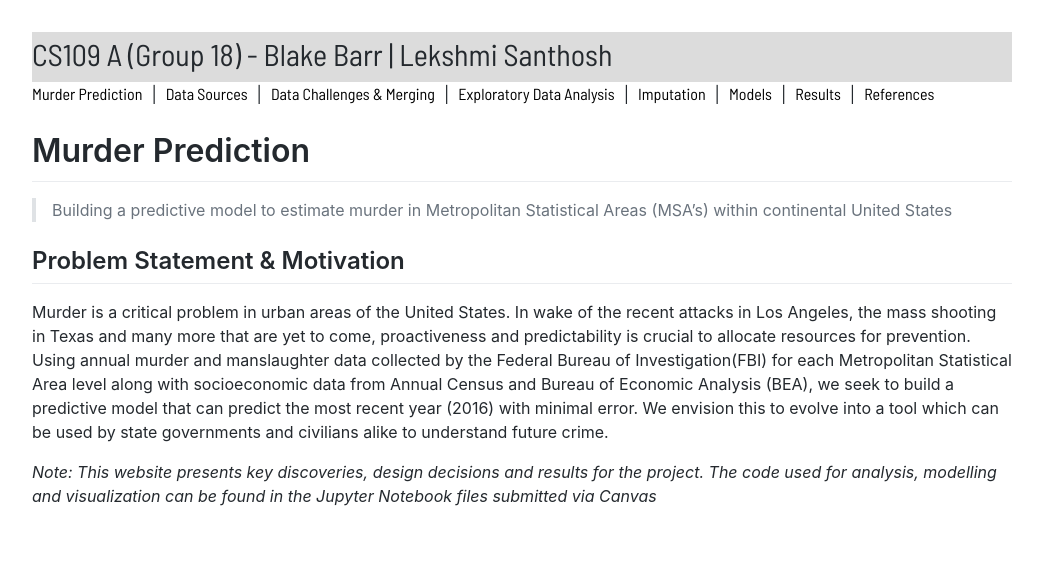
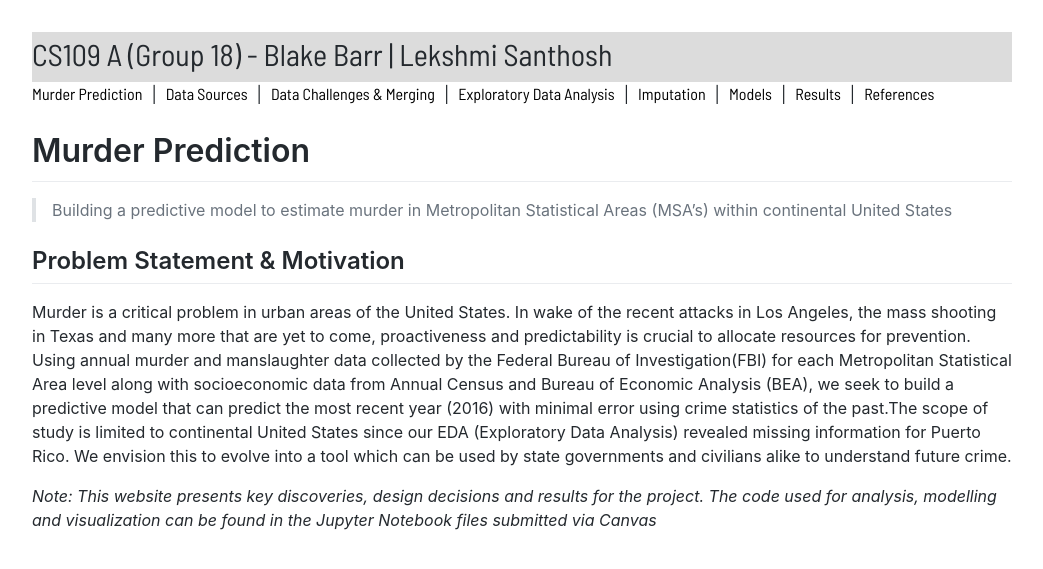
Before and after one commit to cs109group18/project, a Jekyll site: the page built from index.md, in a window 1280 px wide. Shown: the top 569 px of the page, without its empty margins (118-1161 px from the left). Built offline with Jekyll 4.4.1, drawn with Linux system fonts in a browser that asks for light colours; our own code applies the rules of GitHub Pages for plain Markdown files; comment, search, counter and statistics services are not loaded.

Commit message:
updated descriptions

```diff
--- a/index.md
+++ b/index.md
@@ -7,7 +7,7 @@ title: Murder Prediction
 
 ## Problem Statement & Motivation
 
-Murder is a critical problem in urban areas of the United States. In wake of the recent attacks in Los Angeles, the mass shooting in Texas and many more that are yet to come, proactiveness and predictability is crucial to allocate resources for prevention. Using annual murder and manslaughter data collected by the Federal Bureau of Investigation(FBI) for each Metropolitan Statistical Area level along with socioeconomic data from Annual Census and Bureau of Economic Analysis (BEA), we seek to build a predictive model that can predict the most recent year (2016) with minimal error. We envision this to evolve into a tool which can be used by state governments and civilians alike to understand future crime.
+Murder is a critical problem in urban areas of the United States. In wake of the recent attacks in Los Angeles, the mass shooting in Texas and many more that are yet to come, proactiveness and predictability is crucial to allocate resources for prevention. Using annual murder and manslaughter data collected by the Federal Bureau of Investigation(FBI) for each Metropolitan Statistical Area level along with socioeconomic data from Annual Census and Bureau of Economic Analysis (BEA), we seek to build a predictive model that can predict the most recent year (2016) with minimal error using crime statistics of the past.The scope of study is limited to continental United States since our EDA (Exploratory Data Analysis) revealed missing information for Puerto Rico. We envision this to evolve into a tool which can be used by state governments and civilians alike to understand future crime.
 
 
 *Note: This website presents key discoveries, design decisions and results for the project. The code used for analysis, modelling and visualization can be found in the Jupyter Notebook files submitted via Canvas*
```
Also changed, not shown: data_integration_cleaning.md (+1 -1 lines).
